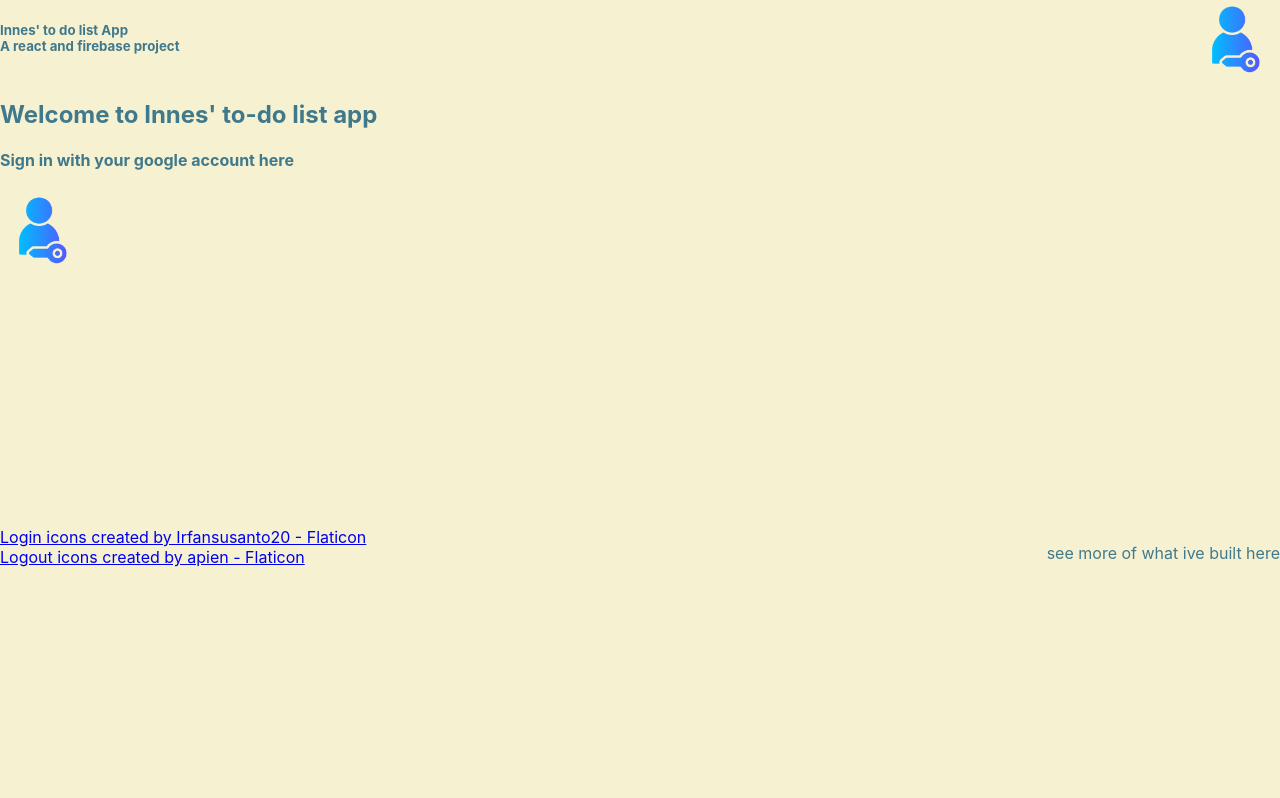
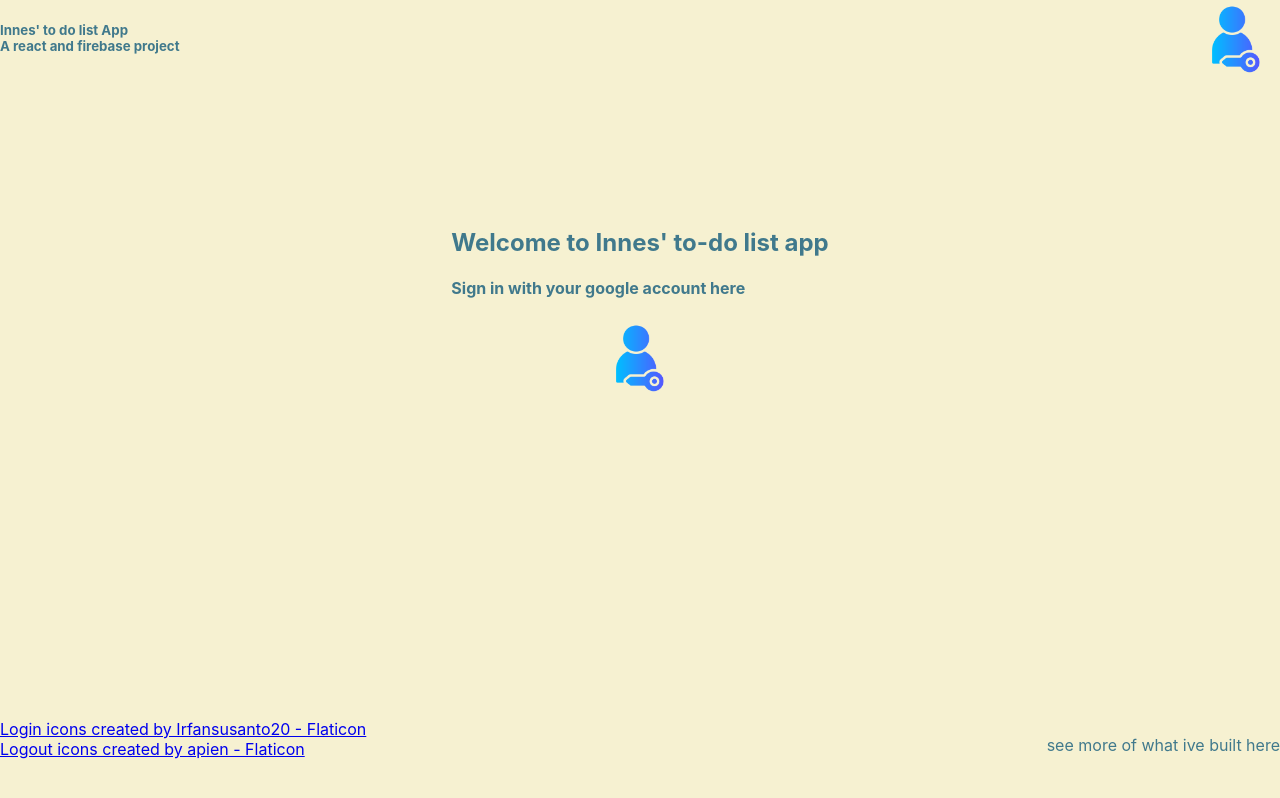
Before and after one commit to innes-ireland/to_do_list_firebase, a React (Create React App) app: page / in a window 1280 px wide. Built offline with nearby package versions, Linux system fonts and the light colour scheme; no server answers.

Commit message:
styling to welcome view

```diff
--- a/src/App.css
+++ b/src/App.css
@@ -43,6 +43,16 @@ img {
   height: 75px;
 
 }
+
+/* welcome view styling */
+
+.welcome_view_wrapper {
+  display: flex;
+  flex-direction: column;
+  align-items: center;
+  padding-top: 10%;
+}
+
 
 /* To-Do List Styling */
 
@@ -133,9 +143,9 @@ img {
 .footer_wrapper {
   display: flex;
   flex-direction: row;
-  height: 20%;
+  height: 10%;
   justify-content: space-between;
-  padding-top: 20%;
+  padding-top: 25%;
 }
 
 .accredations {
```
